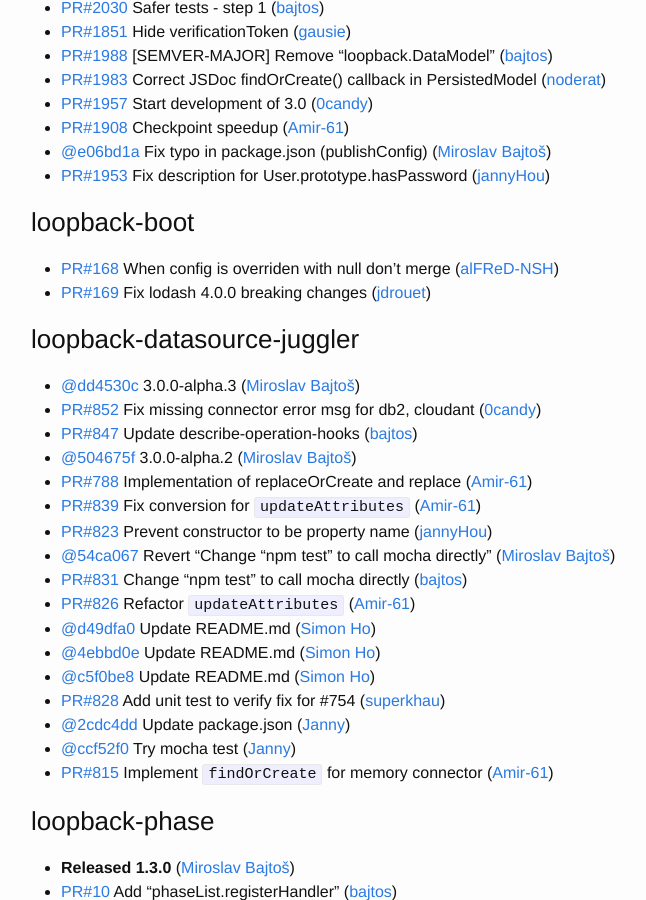
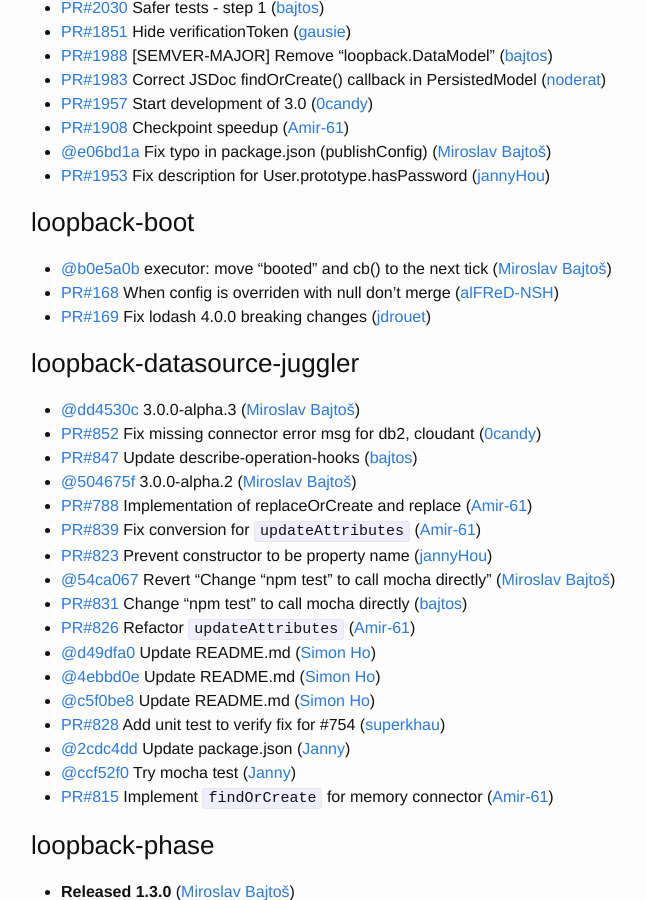
Before and after one commit to strongloop/loopback, a Jekyll site: the page built from index.md, in a window 1280 px wide and 900 px high, scrolled down 747 px. Shown: the whole window, without its empty margins (239-885 px from the left). Built offline with Jekyll 4.4.1, drawn with Linux system fonts in a browser that asks for light colours.

Commit message:
Update changelog

```diff
--- a/index.md
+++ b/index.md
@@ -38,6 +38,7 @@
 
 
 ### loopback-boot
+ * [@b0e5a0b](https://github.com/strongloop/loopback-boot/commit/b0e5a0bc633198958418a6c9d4fb318376c2ac36) executor: move "booted" and cb() to the next tick ([Miroslav Bajtoš](https://github.com/bajtos))
  * [PR#168](https://github.com/strongloop/loopback-boot/pull/168) When config is overriden with null don't merge ([alFReD-NSH](https://github.com/alFReD-NSH))
  * [PR#169](https://github.com/strongloop/loopback-boot/pull/169) Fix lodash 4.0.0 breaking changes ([jdrouet](https://github.com/jdrouet))
 
```
